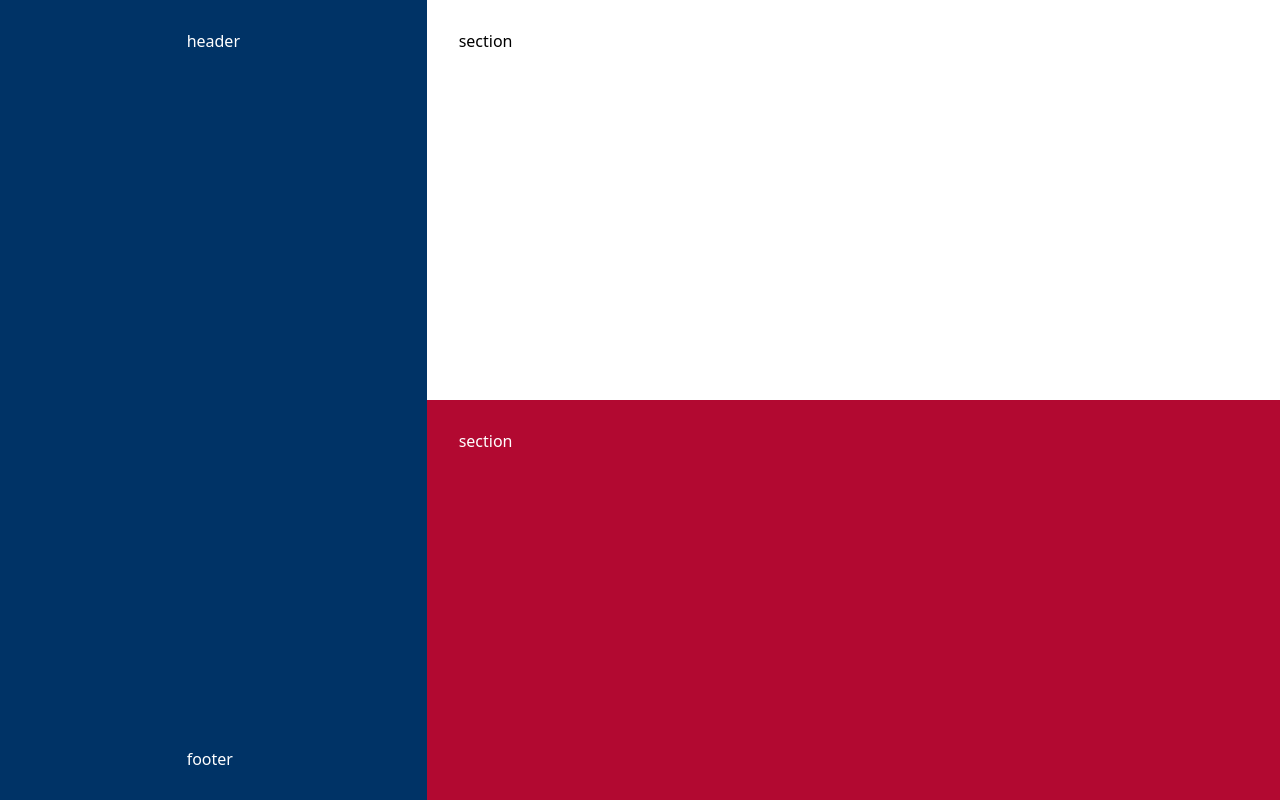
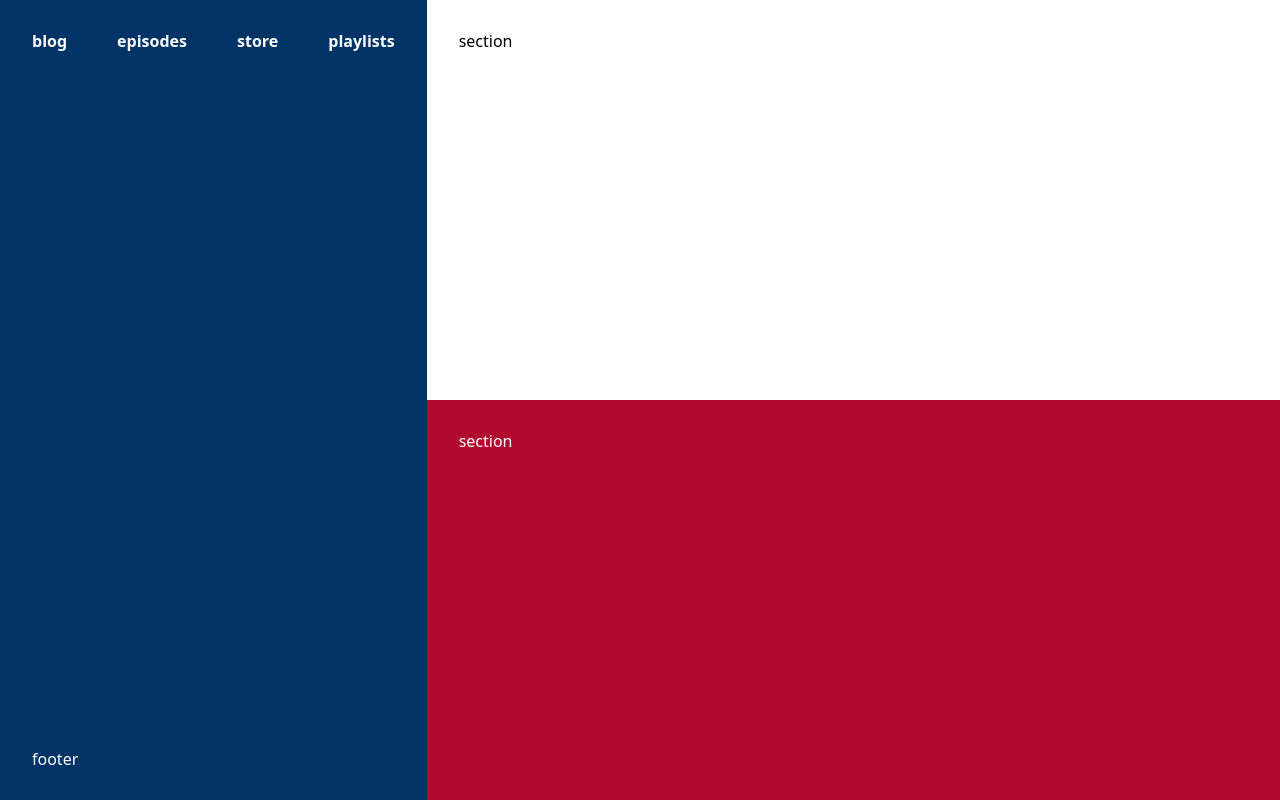
Before and after one commit to bradgarropy/dailytexascountry.com, a Gatsby site: page / in a window 1280 px wide. Shown: the top 803 px of the page. Built offline with nearby package versions, Linux system fonts and the light colour scheme; Gatsby itself is replaced by a stand-in of ours.

Commit message:
add navigation to headers. closes #22.

```diff
--- a/src/components/Header/Header.js
+++ b/src/components/Header/Header.js
@@ -1,5 +1,6 @@
 import React from "react"
 import styled from "styled-components"
+import Navigation from "./Navigation"
 
 const StyledHeader = styled.div`
     color: ${({theme}) => theme.colors.white};
@@ -8,7 +9,11 @@ const StyledHeader = styled.div`
 `
 
 const Header = () => {
-    return <StyledHeader>header</StyledHeader>
+    return (
+        <StyledHeader>
+            <Navigation />
+        </StyledHeader>
+    )
 }
 
 export default Header
--- a/src/components/Header/MobileHeader.js
+++ b/src/components/Header/MobileHeader.js
@@ -1,5 +1,6 @@
 import React from "react"
 import styled from "styled-components"
+import Navigation from "./Navigation"
 
 const StyledMobileHeader = styled.div`
     color: ${({theme}) => theme.colors.white};
@@ -12,7 +13,11 @@ const StyledMobileHeader = styled.div`
 `
 
 const MobileHeader = () => {
-    return <StyledMobileHeader>header</StyledMobileHeader>
+    return (
+        <StyledMobileHeader>
+            <Navigation />
+        </StyledMobileHeader>
+    )
 }
 
 export default MobileHeader
--- /dev/null
+++ b/src/components/Header/Navigation.js
@@ -0,0 +1,29 @@
+import React from "react"
+import {Link} from "gatsby"
+import styled from "styled-components"
+
+const StyledNavigation = styled.div`
+    display: grid;
+    grid-auto-flow: column;
+    justify-content: space-between;
+    color: ${({theme}) => theme.colors.white};
+`
+
+const StyledLink = styled(Link)`
+    color: ${({theme}) => theme.colors.white};
+    text-decoration: none;
+    font-weight: bold;
+`
+
+const Navigation = () => {
+    return (
+        <StyledNavigation>
+            <StyledLink to="/blog">blog</StyledLink>
+            <StyledLink to="/episodes">episodes</StyledLink>
+            <StyledLink to="/store">store</StyledLink>
+            <StyledLink to="/playlists">playlists</StyledLink>
+        </StyledNavigation>
+    )
+}
+
+export default Navigation
--- a/src/components/Sidebar/Sidebar.js
+++ b/src/components/Sidebar/Sidebar.js
@@ -7,7 +7,6 @@ const StyledSidebar = styled.div`
     color: ${({theme}) => theme.colors.white};
     background: ${({theme}) => theme.colors.blue};
     display: grid;
-    justify-content: center;
     align-content: space-between;
     position: sticky;
     top: 0;
```
